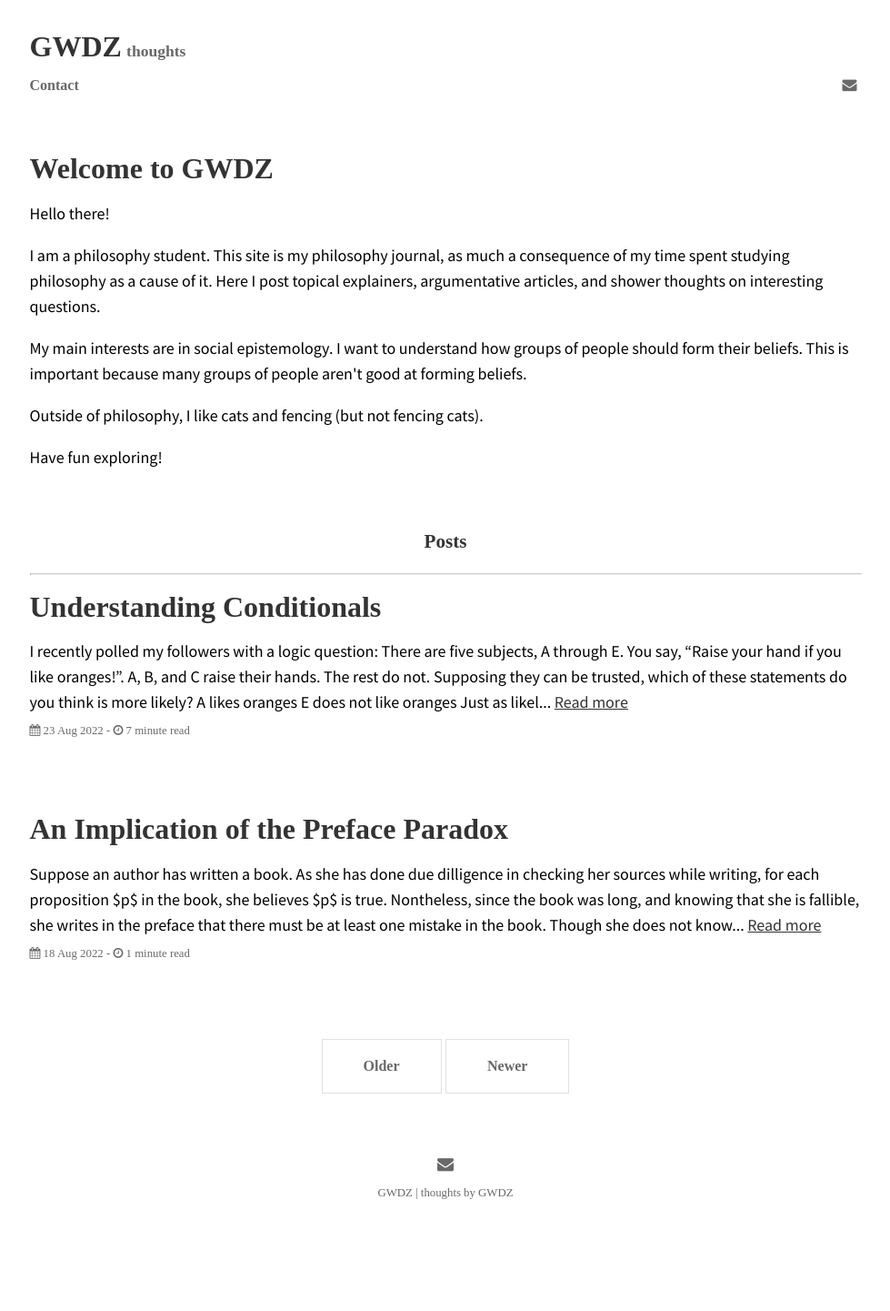
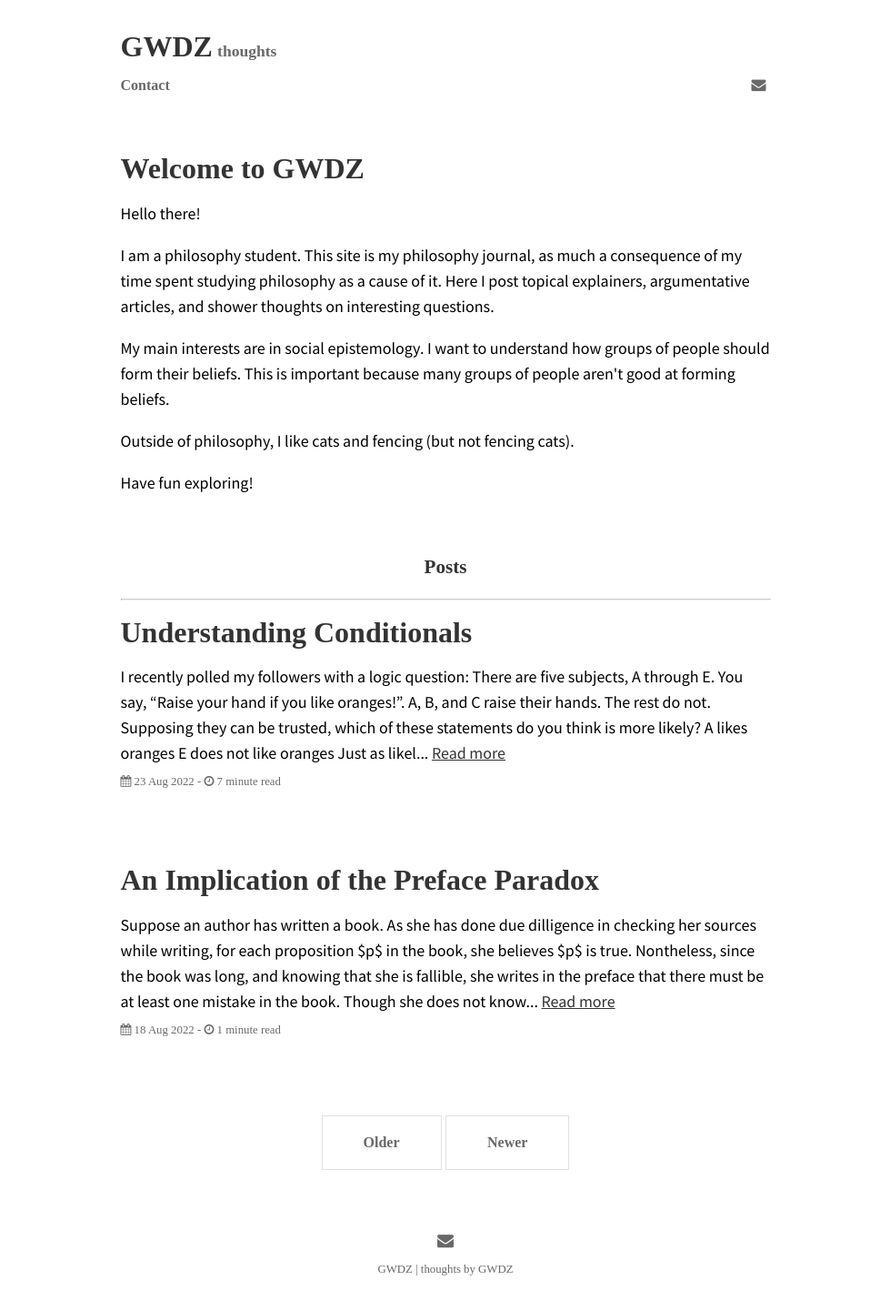
Before and after one commit to GWDZ-true/gwdz-site, a Jekyll site: the page built from index.html, in a window 1280 px wide. Shown: the whole page at 91% size, without its empty margins (150-1129 px from the left). Built offline with Jekyll 4.4.1, drawn with Linux system fonts in a browser that asks for light colours; some web fonts are replaced; the list of posts is cut into pages by our own code; before the commit the page ends 1357 px from its top, so only the background shows below that.

Commit message:
Update _default.scss

```diff
--- a/_sass/_default.scss
+++ b/_sass/_default.scss
@@ -5,7 +5,7 @@
 .container {
   margin-left: auto;
   margin-right: auto;
-  width: 915px;
+  width: 715px;
 }
 
 .content-container {
```
